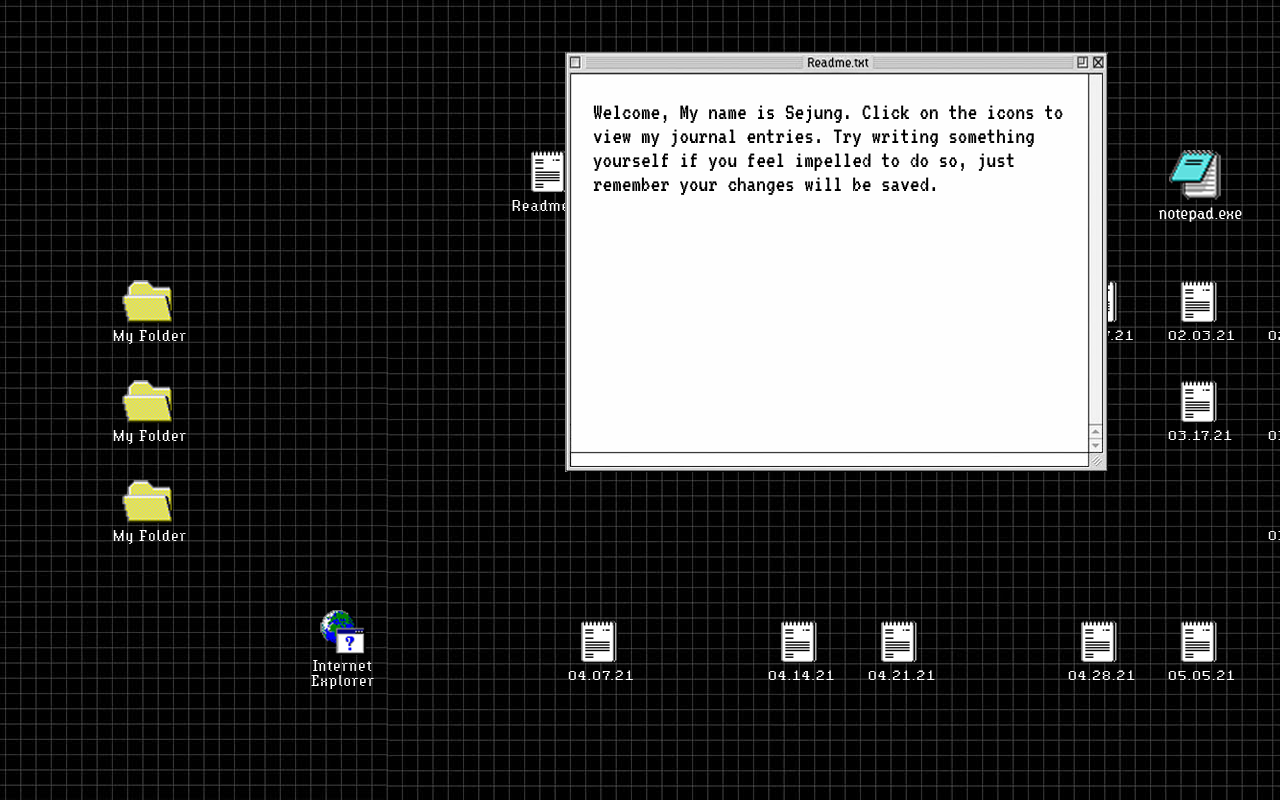
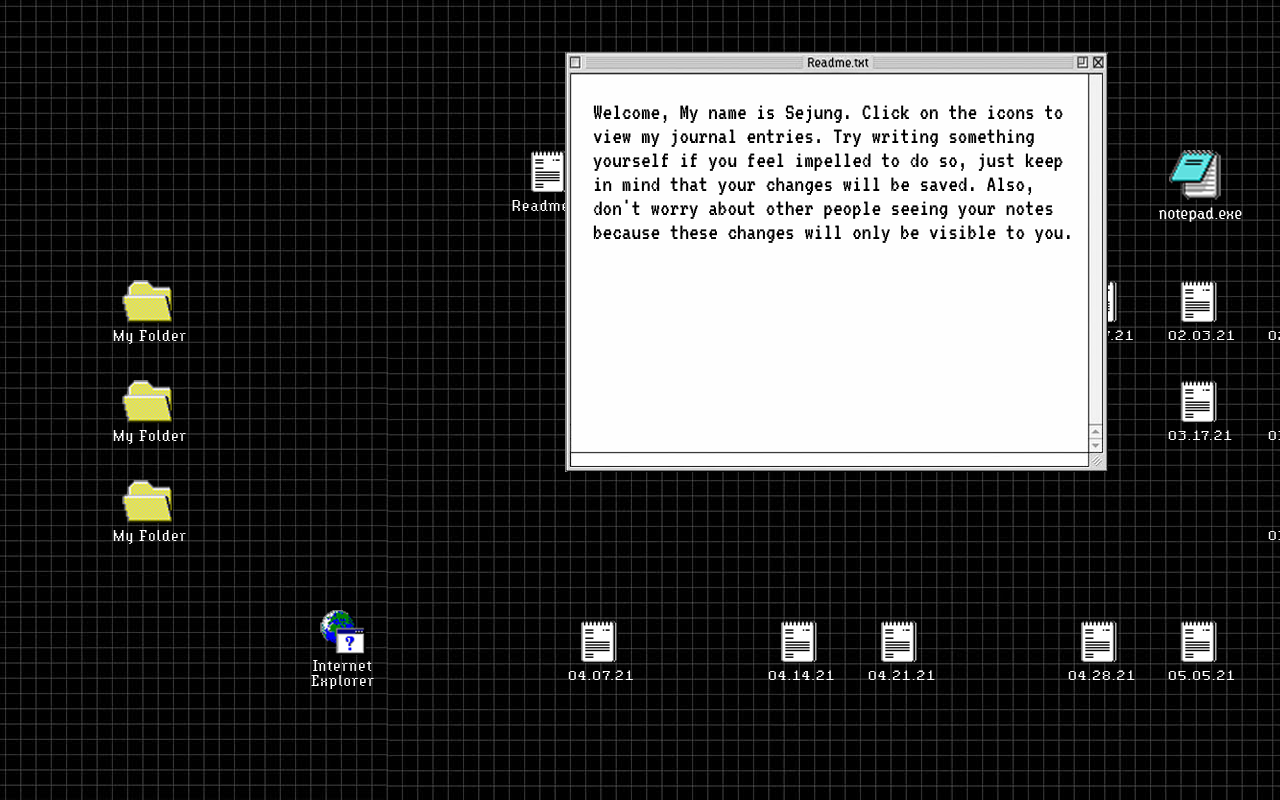
Before and after one commit to sejungk/generative-web, a plain HTML site: page index.html in a window 1280 px wide. Both pictures are taken after a click on the picture 551 px from the left and 182 px from the top of the page. Shown: the top 800 px of the page. Drawn offline with nearby package versions, Linux system fonts and the light colour scheme.

Commit message:
readme edit

```diff
--- a/index.html
+++ b/index.html
@@ -39,7 +39,9 @@
 		<img class = "background" src = "image/readme.png">
 		<div class = "exit"></div>
 		<div class = "text" id="readme-entry">
-			<p contenteditable="true">Welcome, My name is Sejung. Click on the icons to view my journal entries. Try writing something yourself if you feel impelled to do so, just remember your changes will be saved.</p>
+			<p contenteditable="true">
+			Welcome, My name is Sejung. Click on the icons to view my journal entries. Try writing something yourself if you feel impelled to do so, just keep in mind that your changes will be saved. Also, don't worry about other people seeing your notes because these changes will only be visible to you.
+		</p>
 		</div>
 	</div>
 	<div class = "class1-page drag">
```
